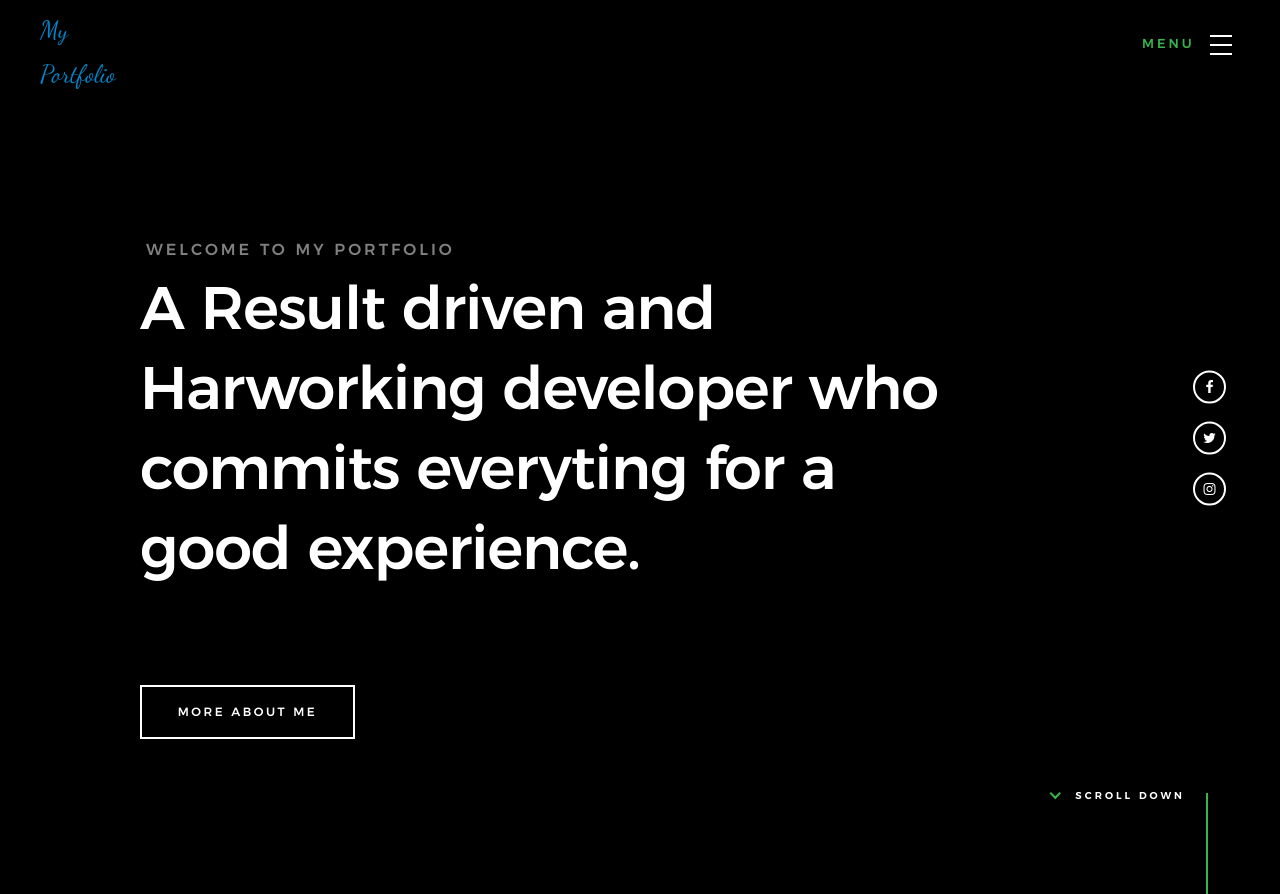
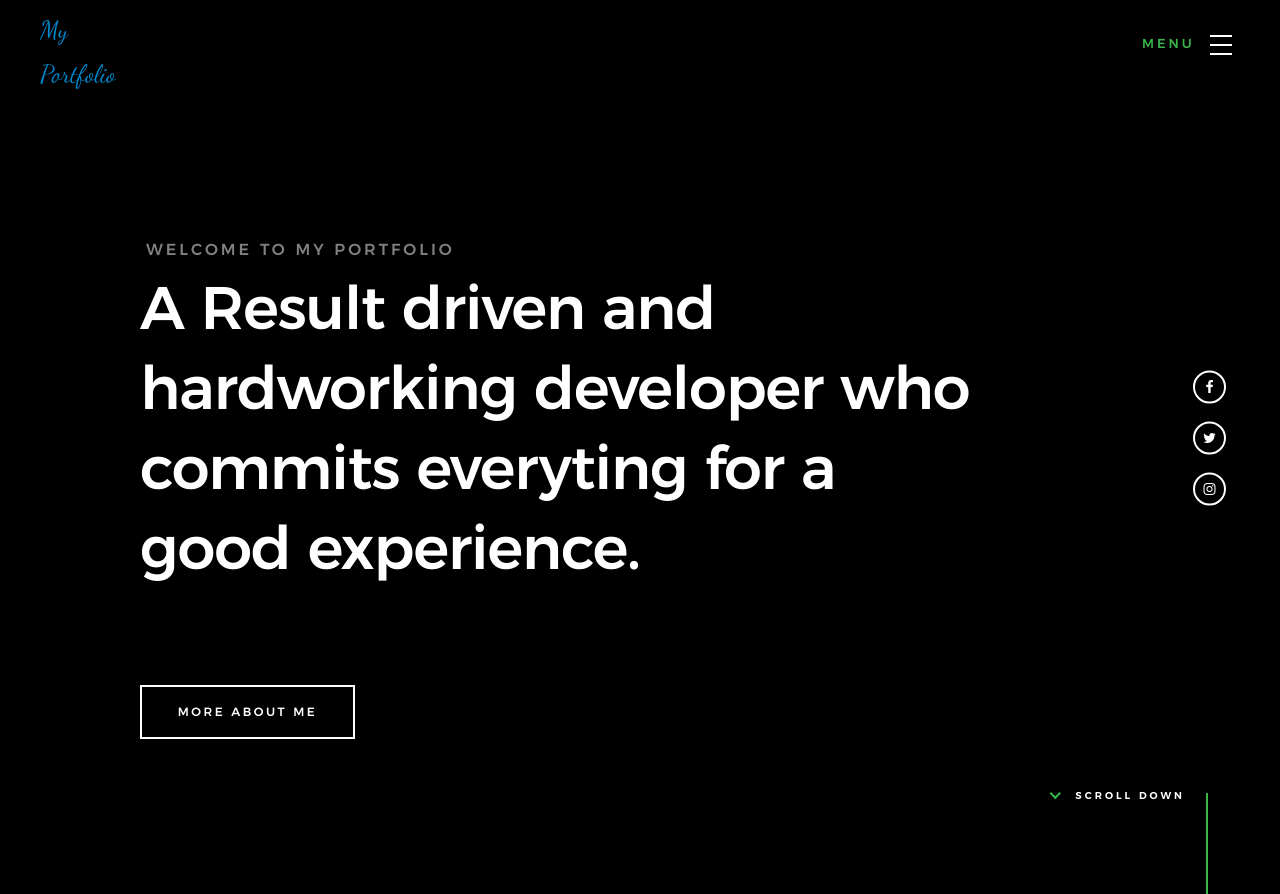
Before and after one commit to salmanahmad10/salman, a PHP site: page / in a window 1280 px wide. Shown: the top 894 px of the page. Run offline with PHP 8.4, Linux system fonts and the light colour scheme; some libraries are stand-ins or nearby versions; some web fonts are replaced.

Commit message:
Update index.php

```diff
--- a/index.php
+++ b/index.php
@@ -104,7 +104,7 @@
 
                 <h1>
                     A Result driven and  <br>
-                    Harworking developer who <br>
+                    hardworking developer who <br>
                     commits everyting for a  <br>
                     good experience.
                 </h1>
```
